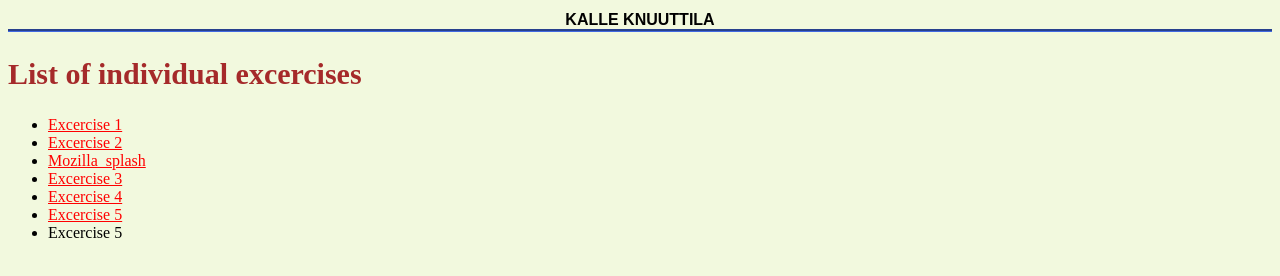
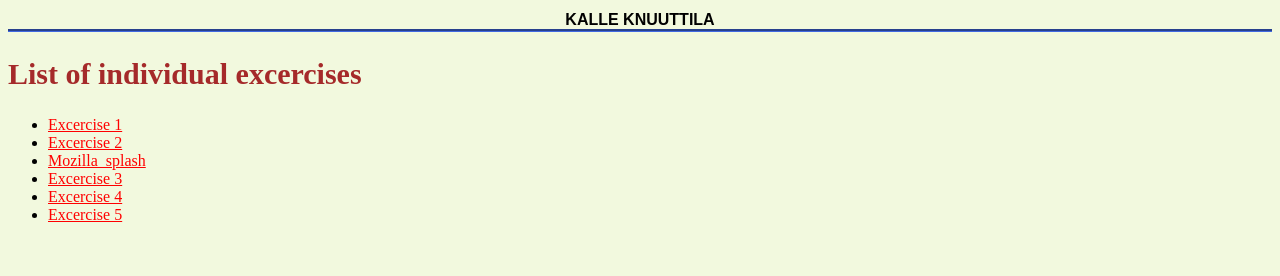
Before and after one commit to KalleHAMK/Kalle_Knuuttila, a plain HTML site: page index.html in a window 1280 px wide. Drawn offline with Linux system fonts and the light colour scheme.

Commit message:
linkkipaivitys

```diff
--- a/index.html
+++ b/index.html
@@ -23,8 +23,6 @@
         <li><a href="excercise3.html">Excercise 3</a></li>
         <li><a href="excercise4.html">Excercise 4</a></li>
         <li><a href="excercise5.html">Excercise 5</a></li>
-
-        <li>Excercise 5</li>
     </ul>
 
 </section>
```
